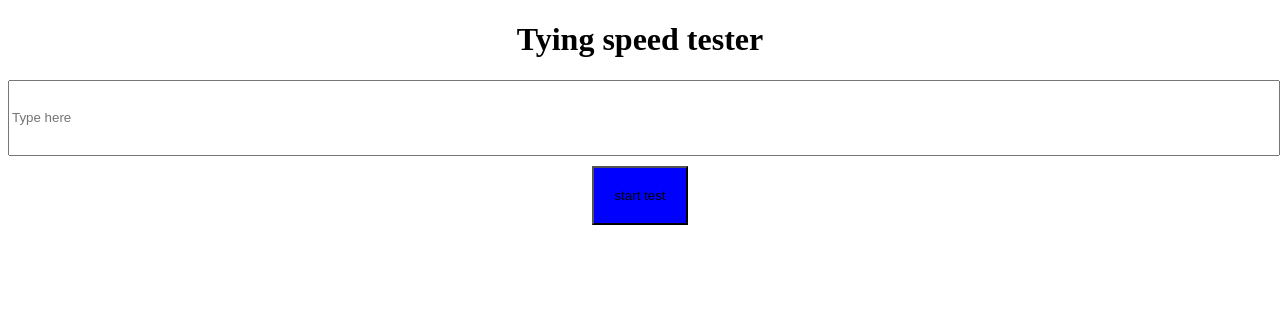
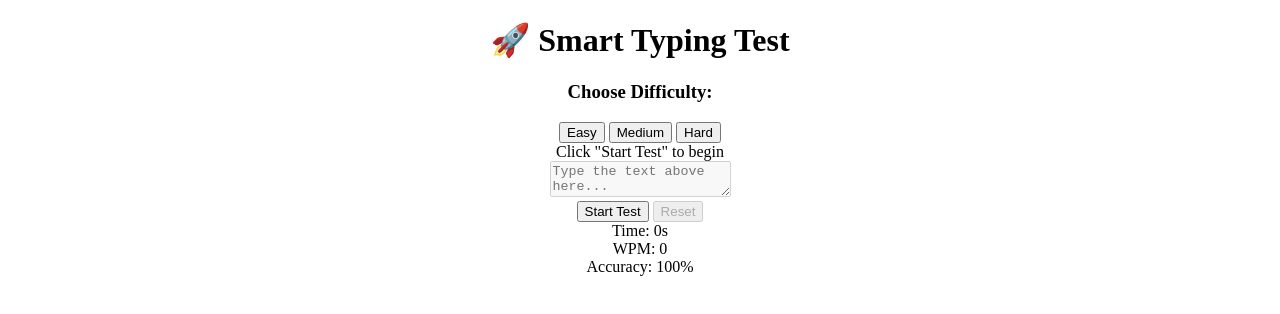
Before and after one commit to danielkamweru/my-typing-test-project, a plain HTML site: page index.html in a window 1280 px wide. Drawn offline with Linux system fonts and the light colour scheme.

Commit message:
updated index.html

```diff
--- a/index.html
+++ b/index.html
@@ -3,14 +3,51 @@
 <head>
     <meta charset="UTF-8">
     <meta name="viewport" content="width=device-width, initial-scale=1.0">
-    <title>typing speed tester</title>
+    <title>Smart Typing Test</title>
     <link rel="stylesheet" href="styles.css">
+    <link href="https://fonts.googleapis.com/css2?family=Inter:wght@300;400;500;600&display=swap" rel="stylesheet">
 </head>
 <body>
-    <h1>Tying speed tester</h1>
-    <input id="text" placeholder ="Type here"></input>
-    <button id="button">start test</button>
-    <p id="results"></p>
+    <div class="container">
+        <h1>🚀 Smart Typing Test</h1>
+
+        <div class="difficulty-selector">
+            <h3>Choose Difficulty:</h3>
+            <div class="difficulty-buttons">
+                <button class="difficulty-btn active" data-level="easy">Easy</button>
+                <button class="difficulty-btn" data-level="medium">Medium</button>
+                <button class="difficulty-btn" data-level="hard">Hard</button>
+            </div>
+        </div>
+
+        <div class="test-area">
+            <div id="text-display" class="text-display">Click "Start Test" to begin</div>
+            <textarea id="text-input" class="text-input" placeholder="Type the text above here..." disabled></textarea>
+        </div>
+
+        <div class="controls">
+            <button id="start-btn" class="start-btn">Start Test</button>
+            <button id="reset-btn" class="reset-btn" disabled>Reset</button>
+        </div>
+
+        <div class="stats">
+            <div class="stat-item">
+                <span class="stat-label">Time:</span>
+                <span id="timer">0s</span>
+            </div>
+            <div class="stat-item">
+                <span class="stat-label">WPM:</span>
+                <span id="wpm">0</span>
+            </div>
+            <div class="stat-item">
+                <span class="stat-label">Accuracy:</span>
+                <span id="accuracy">100%</span>
+            </div>
+        </div>
+
+        <div id="results" class="results"></div>
+    </div>
+
     <script src="index.js"></script>
-    </body>
-    </html>
+</body>
+</html>
```
